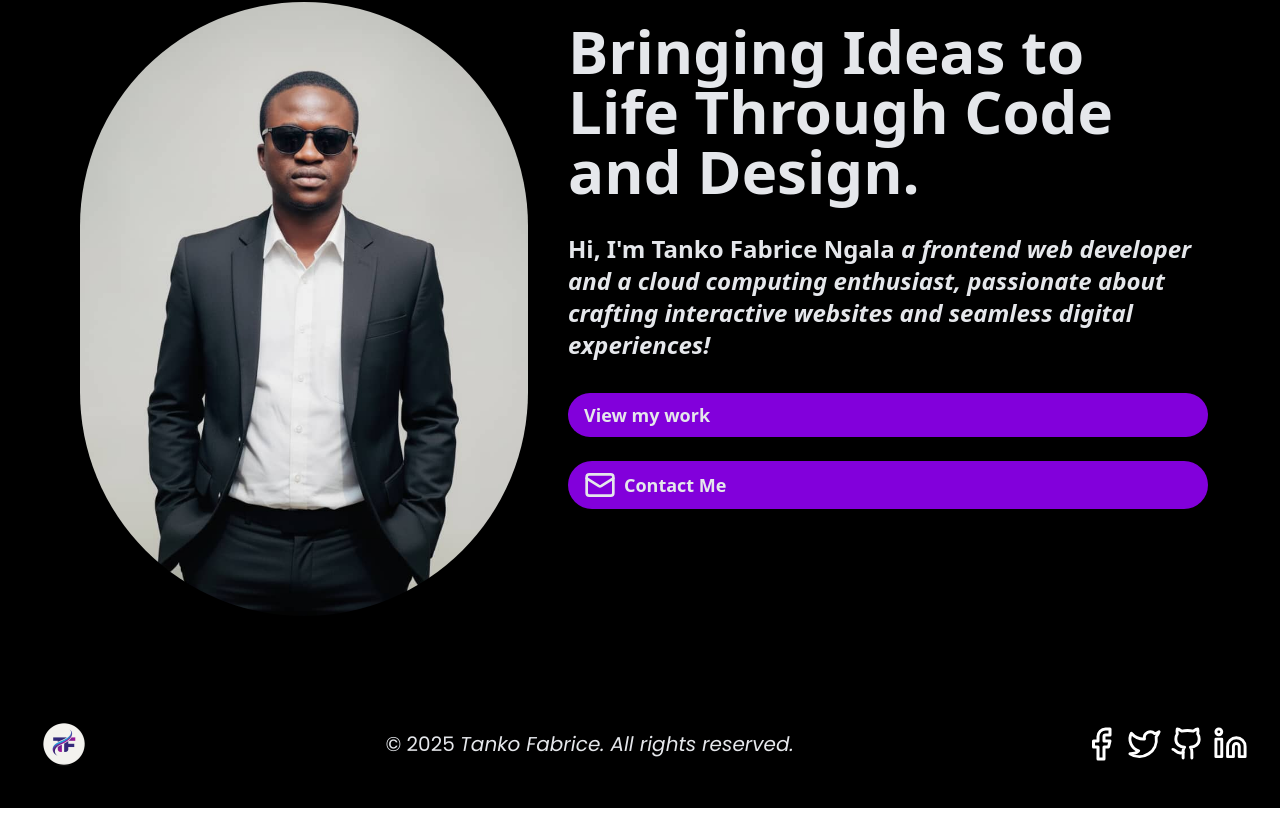
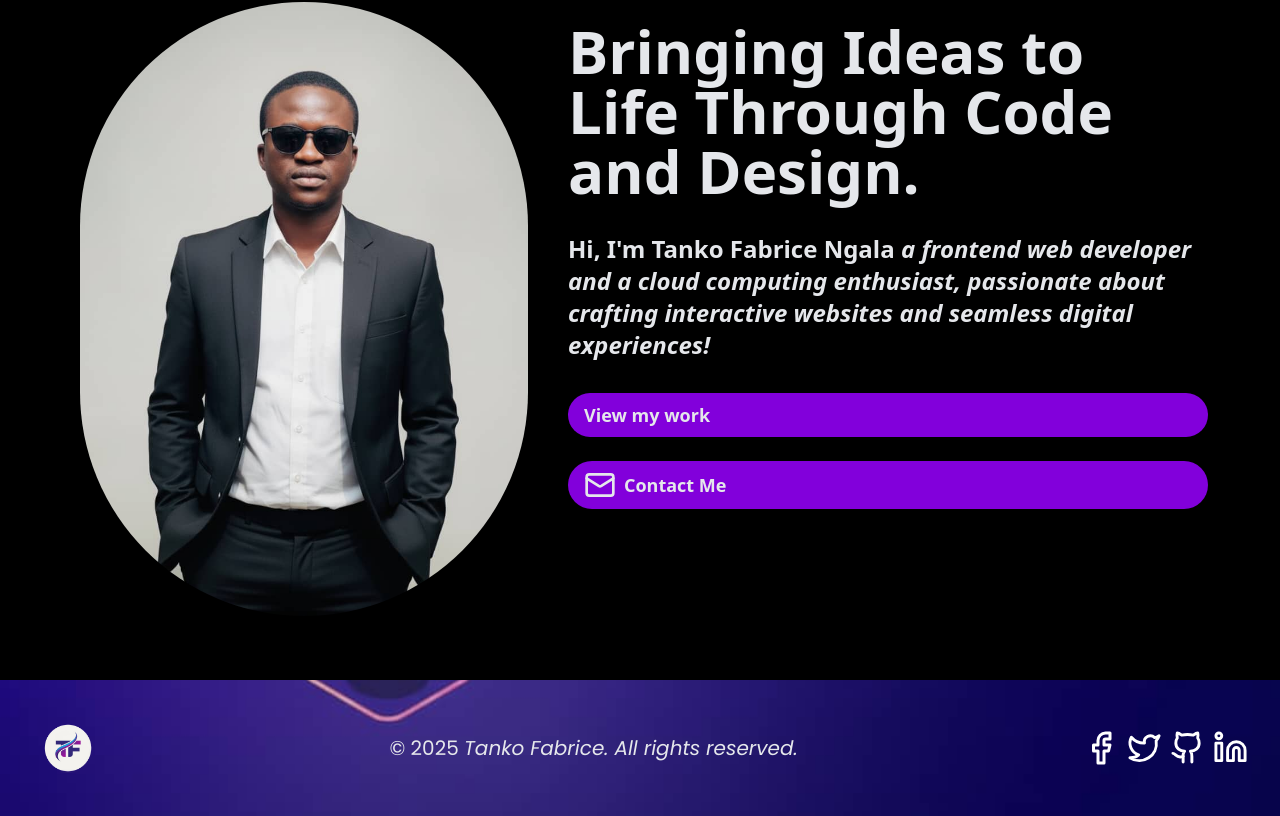
Before and after one commit to Tanko99/Tanko-Portfolio, a React (Vite) app in the folder tanko-ngala/: page / in a window 1280 px wide. Shown: the part 350-1166 px from the top of the page. Built offline with nearby package versions, Linux system fonts and the light colour scheme.

Commit message:
footer: backgound color changed

```diff
--- a/tanko-ngala/src/components/Footer.jsx
+++ b/tanko-ngala/src/components/Footer.jsx
@@ -1,11 +1,13 @@
 import { Facebook, Linkedin, Twitter, Github } from "lucide-react";
 import logo from '../assets/logo.png';
+import background from '../assets/bg-pic.jpg';
 
 function Footer(){
     return (
-        <footer className="bg-black mt-16 p-8 font-poppins flex md:flex-row flex-col items-center justify-between" >
-            <img src={logo} alt="my personal logo"  className="w-16 h-16 rounded-full" />
-            <p className="text-sm text-gray-200 md:text-xl sm:text-lg text-center md:text-right">
+        <footer style={{backgroundImage: `url(${background})`}} className="bg-cover
+        bg-center bg-no-repeat  mt-16 p-8 font-poppins text=yellow-200 flex md:flex-row flex-col items-center justify-between" >
+            <img src={logo} alt="my personal logo"  className="w-18 h-18 rounded-full" />
+            <p className="text-sm  md:text-xl sm:text-lg text-center md:text-right">
                 &copy; {new Date().getFullYear()} <em>Tanko Fabrice. All rights reserved.</em>
              </p>
             <div className="flex text-white  gap-2">
```
